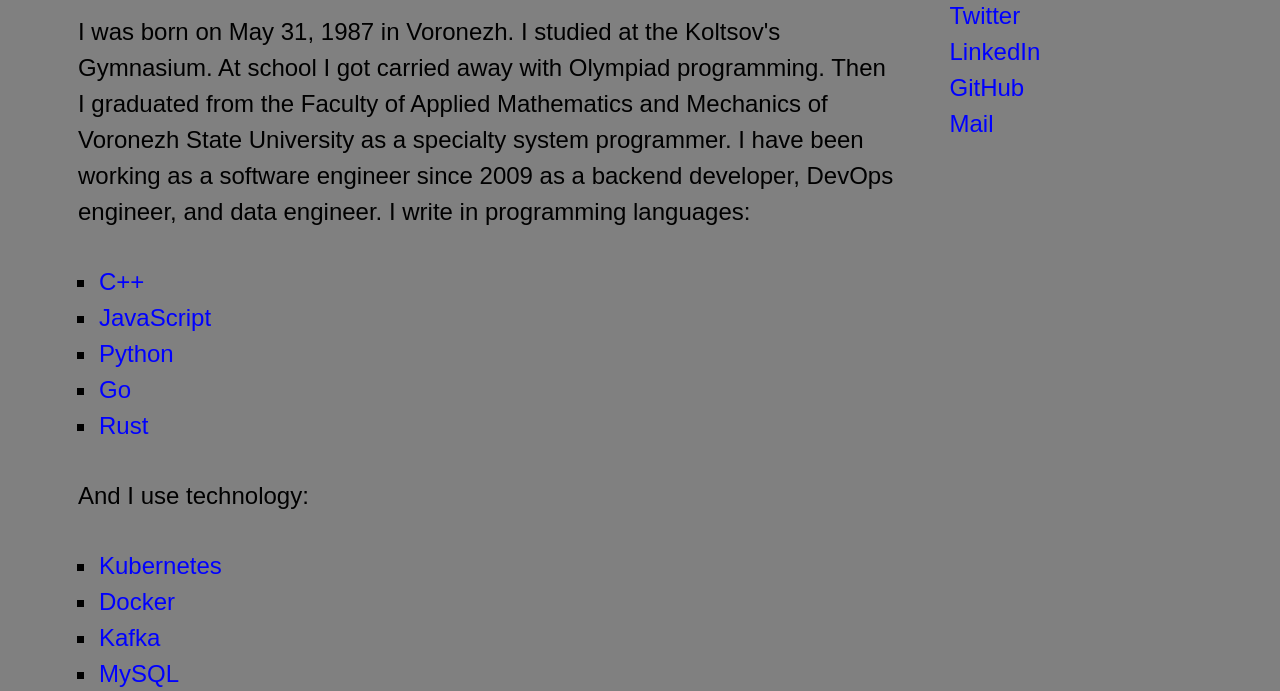
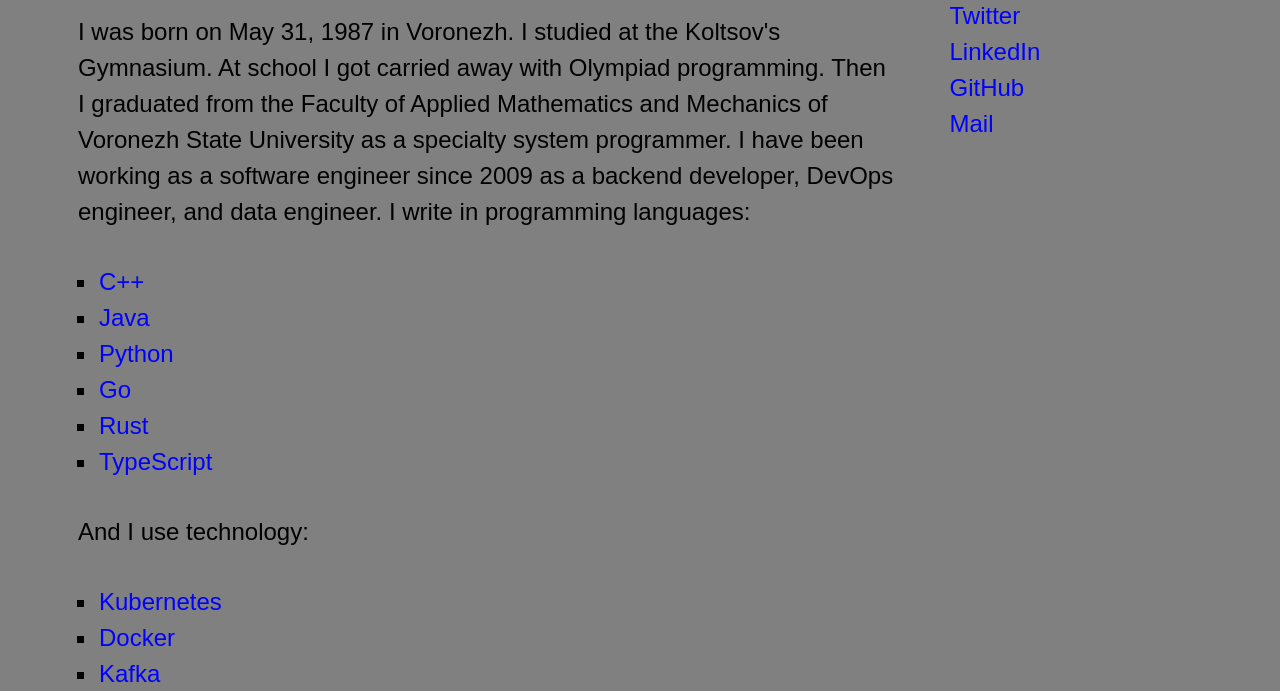
Before and after one commit to gorynych00/my-static-website, a website built with webpack: page dist/index.html in a window 1280 px wide. Shown: the part 380-1071 px from the top of the page. Built offline with nearby package versions, Linux system fonts and the light colour scheme.

Commit message:
update index.html

```diff
--- a/dist/index.html
+++ b/dist/index.html
@@ -47,7 +47,7 @@
             <a href="https://en.wikipedia.org/wiki/C%2B%2B">C++</a>
           </li>
           <li>
-            <a href="https://developer.mozilla.org/en-US/docs/Web/JavaScript">JavaScript</a>
+            <a href="https://en.wikipedia.org/wiki/Java_(programming_language)">Java</a>
           </li>
           <li>
             <a href='https://www.python.org/'>Python</a>
@@ -57,6 +57,9 @@
           </li>
           <li>
             <a href="https://www.rust-lang.org/">Rust</a>
+          </li>
+          <li>
+            <a href="https://www.typescriptlang.org/">TypeScript</a>
           </li>
         </ul>
         <p>And I use technology: </p>
```
